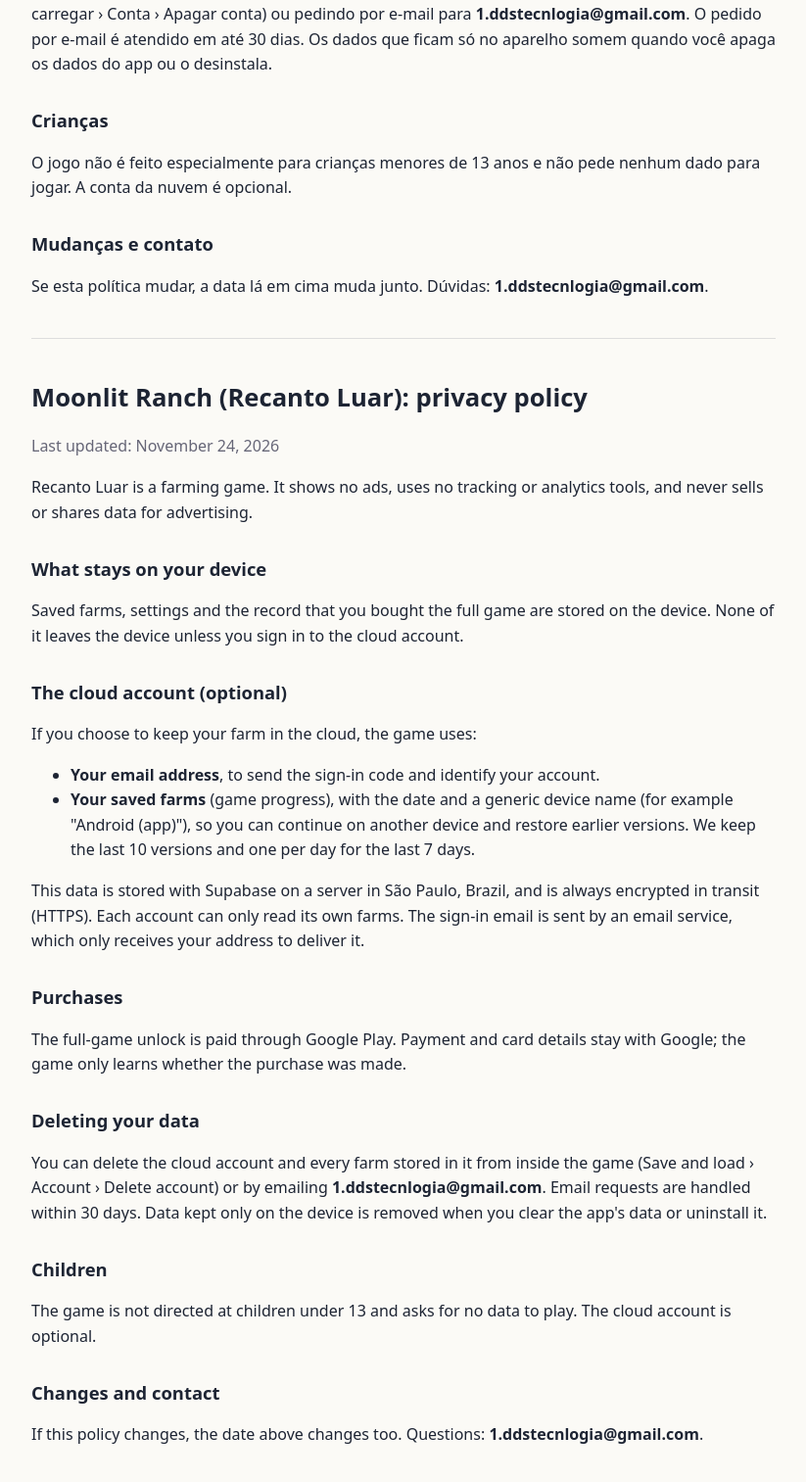
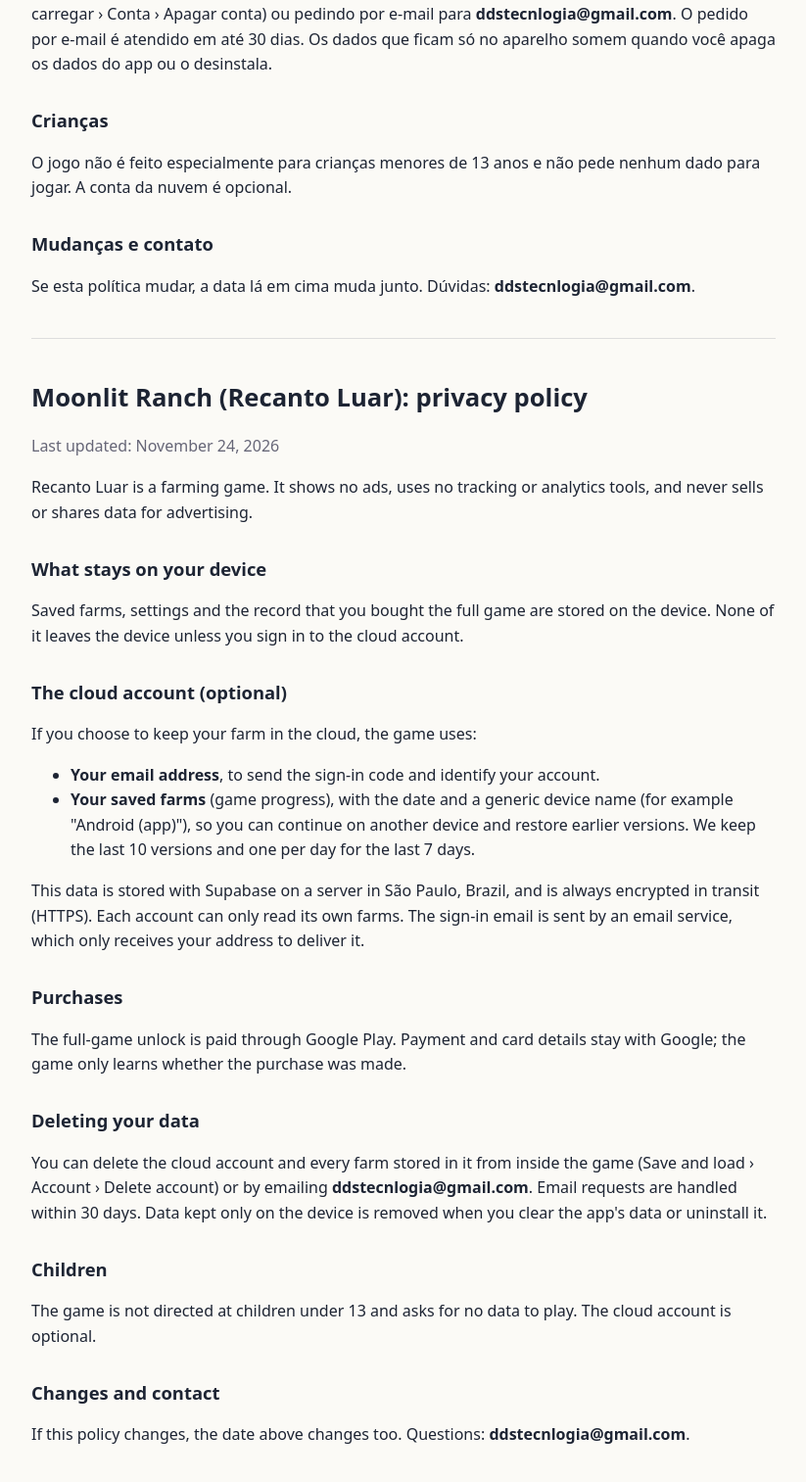
Before and after one commit to denikw24/recanto-luar-privacidade, a plain HTML site: page index.html in a window 1280 px wide. Shown: the part 853-2366 px from the top of the page at 98% size, without its empty margins (228-1051 px from the left). Drawn offline with Linux system fonts and the light colour scheme.

Commit message:
Corrige e-mail de contato

```diff
--- a/index.html
+++ b/index.html
@@ -32,13 +32,13 @@
 <p>O desbloqueio do jogo completo é pago pelo Google Play. O pagamento e os dados do cartão ficam com o Google; o jogo só fica sabendo se a compra foi feita.</p>
 
 <h2>Apagar seus dados</h2>
-<p>Você pode apagar a conta da nuvem e todas as fazendas guardadas nela pelo próprio jogo (Salvar e carregar › Conta › Apagar conta) ou pedindo por e-mail para <b>1.ddstecnlogia@gmail.com</b>. O pedido por e-mail é atendido em até 30 dias. Os dados que ficam só no aparelho somem quando você apaga os dados do app ou o desinstala.</p>
+<p>Você pode apagar a conta da nuvem e todas as fazendas guardadas nela pelo próprio jogo (Salvar e carregar › Conta › Apagar conta) ou pedindo por e-mail para <b>ddstecnlogia@gmail.com</b>. O pedido por e-mail é atendido em até 30 dias. Os dados que ficam só no aparelho somem quando você apaga os dados do app ou o desinstala.</p>
 
 <h2>Crianças</h2>
 <p>O jogo não é feito especialmente para crianças menores de 13 anos e não pede nenhum dado para jogar. A conta da nuvem é opcional.</p>
 
 <h2>Mudanças e contato</h2>
-<p>Se esta política mudar, a data lá em cima muda junto. Dúvidas: <b>1.ddstecnlogia@gmail.com</b>.</p>
+<p>Se esta política mudar, a data lá em cima muda junto. Dúvidas: <b>ddstecnlogia@gmail.com</b>.</p>
 
 <hr id="en">
 
@@ -58,11 +58,11 @@
 <h2>Purchases</h2>
 <p>The full-game unlock is paid through Google Play. Payment and card details stay with Google; the game only learns whether the purchase was made.</p>
 <h2>Deleting your data</h2>
-<p>You can delete the cloud account and every farm stored in it from inside the game (Save and load › Account › Delete account) or by emailing <b>1.ddstecnlogia@gmail.com</b>. Email requests are handled within 30 days. Data kept only on the device is removed when you clear the app's data or uninstall it.</p>
+<p>You can delete the cloud account and every farm stored in it from inside the game (Save and load › Account › Delete account) or by emailing <b>ddstecnlogia@gmail.com</b>. Email requests are handled within 30 days. Data kept only on the device is removed when you clear the app's data or uninstall it.</p>
 <h2>Children</h2>
 <p>The game is not directed at children under 13 and asks for no data to play. The cloud account is optional.</p>
 <h2>Changes and contact</h2>
-<p>If this policy changes, the date above changes too. Questions: <b>1.ddstecnlogia@gmail.com</b>.</p>
+<p>If this policy changes, the date above changes too. Questions: <b>ddstecnlogia@gmail.com</b>.</p>
 </div>
 </body>
 </html>
```
Also changed, not shown: apagar-conta.html (+2 -2 lines).
